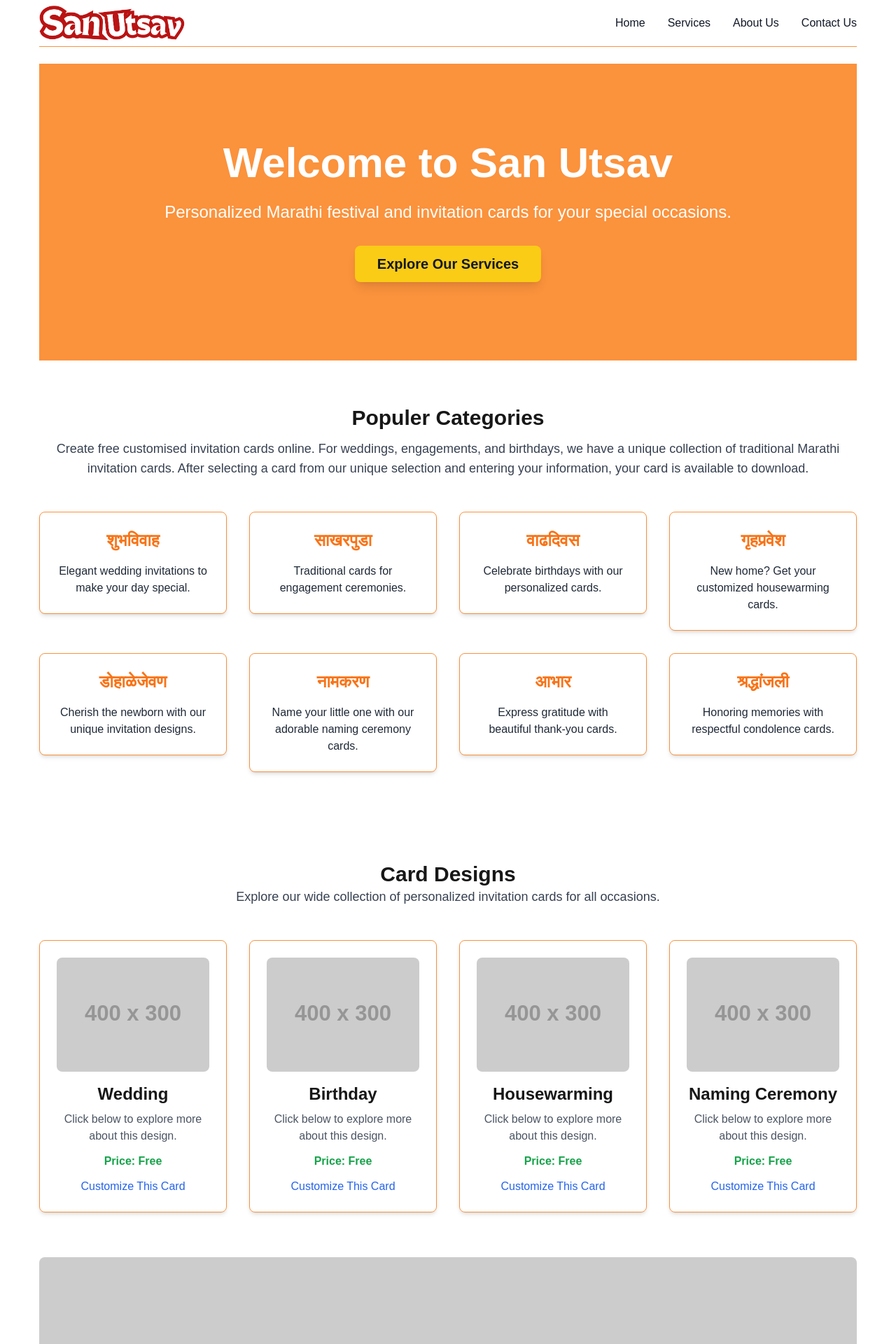
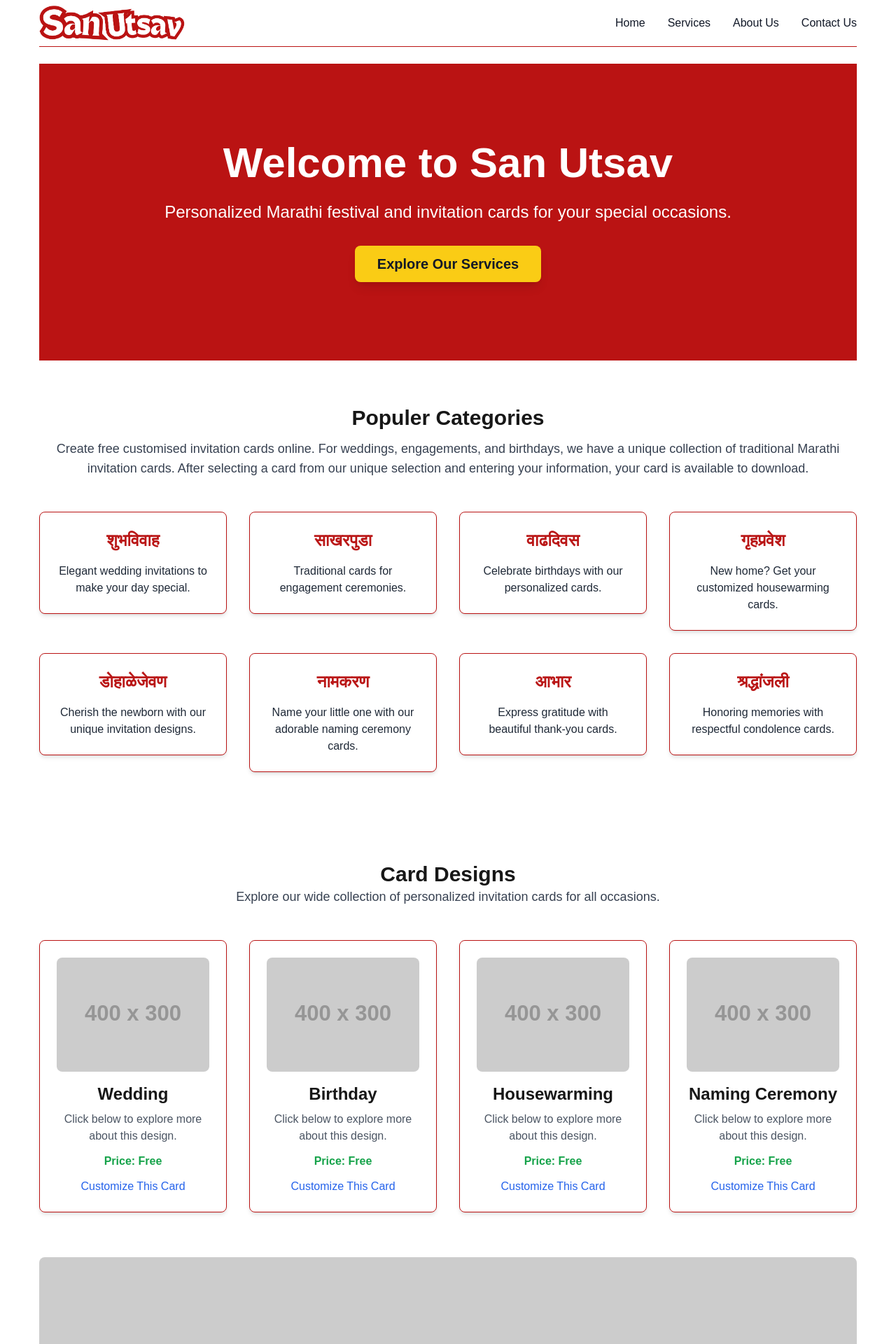
Before and after one commit to ankushchavan0411/san-cards, a Next.js app: page / in a window 1280 px wide. Shown: the top 1920 px of the page at 70% size. Built offline with nearby package versions, Linux system fonts and the light colour scheme.

Commit message:
udpate color

```diff
--- a/src/components/CTA/index.tsx
+++ b/src/components/CTA/index.tsx
@@ -5,7 +5,7 @@ import React from "react";
 
 const CTA: React.FC = () => {
   return (
-    <section className="py-16 bg-orange-400 text-white text-center">
+    <section className="py-16 bg-primary text-white text-center">
       <h2 className="text-3xl font-bold mb-4">
         Ready to Create Your Invitation, Banner?
       </h2>
--- a/src/components/Cards/index.tsx
+++ b/src/components/Cards/index.tsx
@@ -49,7 +49,7 @@ const Cards: React.FC = () => {
         {demoCards.map((card, index) => (
           <div
             key={index}
-            className="p-6 rounded-lg shadow-md hover:shadow-lg hover:shadow-orange-400 transition-shadow duration-300 text-center border border-orange-400"
+            className="p-6 rounded-lg shadow-md hover:shadow-lg hover:shadow-primary transition-shadow duration-300 text-center border border-primary"
           >
             <Link href={card.url}>
               <Image
--- a/src/components/Common/Loader.tsx
+++ b/src/components/Common/Loader.tsx
@@ -9,7 +9,7 @@ interface LoaderProps {}
 const Loader: React.FC<LoaderProps> = () => {
   return (
     <div className="fixed inset-0 z-50 flex items-center justify-center bg-black/50 backdrop-blur-sm">
-      <LuLoader className="animate-spin-slow h-12  w-12 animate-spin text-orange-600" />
+      <LuLoader className="animate-spin-slow h-12  w-12 animate-spin text-primary-600" />
       <span className="sr-only">Loading...</span>
     </div>
   );
--- a/src/components/Footer/index.tsx
+++ b/src/components/Footer/index.tsx
@@ -6,7 +6,7 @@ import Link from "next/link";
 
 const Footer = () => {
   return (
-    <footer className="my-8 border-y border-orange-400">
+    <footer className="my-8 border-y border-primary">
       <div className="w-full mx-auto py-4">
         <div className="sm:flex sm:items-center sm:justify-between">
           <Link
@@ -23,7 +23,7 @@ const Footer = () => {
           </Link>
           <PolicyNavigationLinks />
         </div>
-        <hr className="my-4 sm:mx-auto dark:border-gray-700 lg:my-4 border-orange-400" />
+        <hr className="my-4 sm:mx-auto dark:border-gray-700 lg:my-4 border-primary" />
         <span className="block text-sm sm:text-center">
           &copy; {new Date().getFullYear()} San Utsav - All Rights Reserved.
           {/* &copy; 2025 San Utsav - All Rights Reserved. */}
--- a/src/components/Header/Hero/index.tsx
+++ b/src/components/Header/Hero/index.tsx
@@ -5,7 +5,7 @@ import Link from "next/link";
 
 const Hero: React.FC = () => {
   return (
-    <section className="relative bg-orange-400 text-white py-20 md:py-28">
+    <section className="relative bg-primary text-white py-20 md:py-28">
       <div
         className="absolute inset-0 bg-cover bg-center opacity-40"
         // style={{ backgroundImage: 'url("/path/to/your-image.jpg")' }}
--- a/src/components/Header/Navbar/index.tsx
+++ b/src/components/Header/Navbar/index.tsx
@@ -23,7 +23,7 @@ const Navbar: React.FC = () => {
   };
 
   return (
-    <nav className="mb-6 border-b border-orange-400">
+    <nav className="mb-6 border-b border-primary">
       <div className="flex flex-wrap items-center justify-between mx-auto py-2">
         {/* Logo Section */}
         <Link
--- a/src/components/Policies/PolicyLayout/index.tsx
+++ b/src/components/Policies/PolicyLayout/index.tsx
@@ -11,7 +11,7 @@ type PolicyLayoutProps = {
 const PolicyLayout: React.FC<PolicyLayoutProps> = ({ title, children }) => {
   return (
     <div className="min-h-screen bg-gray-100 text-gray-800">
-      <header className="bg-orange-400 text-white py-4">
+      <header className="bg-primary text-white py-4">
         <h1 className="text-center text-3xl font-bold">{title}</h1>
       </header>
       <main className="p-6 mx-auto bg-gray-50 rounded shadow">{children}</main>
--- a/src/components/PopulerCategories/index.tsx
+++ b/src/components/PopulerCategories/index.tsx
@@ -63,8 +63,8 @@ const PopulerCategories: React.FC = () => {
       <div className="grid grid-cols-1 sm:grid-cols-2 md:grid-cols-4 gap-8 text-center">
         {populerCategories.map((category, index) => (
           <Link key={index} href={category.link}>
-            <div className="bg-white p-6 rounded-lg shadow-md hover:shadow-lg transition-shadow duration-300 border hover:shadow-orange-400 border-orange-400 hover:cursor-pointer">
-              <h3 className="text-2xl font-semibold mb-4 text-orange-500">
+            <div className="bg-white p-6 rounded-lg shadow-md hover:shadow-lg transition-shadow duration-300 border hover:shadow-primary border-primary hover:cursor-pointer">
+              <h3 className="text-2xl font-semibold mb-4 text-primary-500">
                 {category.name}
               </h3>
               <p className="text-gray-800">{category.description}</p>
--- a/src/components/Template/SakharpudaInvitation.tsx
+++ b/src/components/Template/SakharpudaInvitation.tsx
@@ -178,7 +178,7 @@ const SakharpudaInvitation: React.FC = () => {
             )}
             <button
               onClick={downloadImage}
-              className="w-full bg-orange-400 text-white p-2 rounded-lg mt-4 hover:bg-orange-500"
+              className="w-full bg-primary text-white p-2 rounded-lg mt-4 hover:bg-primary-500"
             >
               Download Invitation
             </button>
--- a/src/components/TemplateList/index.tsx
+++ b/src/components/TemplateList/index.tsx
@@ -26,7 +26,7 @@ const TemplateList: React.FC<TemplateListProps> = ({
           <Link
             key={template.id}
             href={`/template/${language}/${category}/${template.id}`}
-            className="border overflow-hidden hover:shadow-lg transition-shadow border-orange-400 rounded-lg shadow-sm hover:shadow-orange-400"
+            className="border overflow-hidden hover:shadow-lg transition-shadow border-primary rounded-lg shadow-sm hover:shadow-primary"
           >
             <div className="w-full">
               <Image
@@ -50,7 +50,7 @@ const TemplateList: React.FC<TemplateListProps> = ({
                       <small className="text-green-500">Free</small>
                     )}
                   </span>
-                  <button className="text-white bg-orange-400 hover:bg-orange-500 focus:ring-4 focus:outline-none focus:ring-orange-300 font-medium rounded-lg text-sm px-5 py-2.5 text-center">
+                  <button className="text-white bg-primary hover:bg-primary-500 focus:ring-4 focus:outline-none focus:ring-primary-300 font-medium rounded-lg text-sm px-5 py-2.5 text-center">
                     {`Customize ${
                       !template.isFree ? "With Watermark" : "Free"
                     }`}
--- a/tailwind.config.ts
+++ b/tailwind.config.ts
@@ -34,9 +34,14 @@ export default {
     },
     extend: {
       colors: {
-        background: "var(--background)",
-        foreground: "var(--foreground)",
-        primary:"#ba1313"
+        "background": "var(--background)",
+        "foreground": "var(--foreground)",
+        "primary": "#ba1313",
+        "primary-300": "#ba1515",
+        "primary-500": "#ba1717",
+        "primary-600":"#ba2020"
+
+
       },
     },
   },
```
